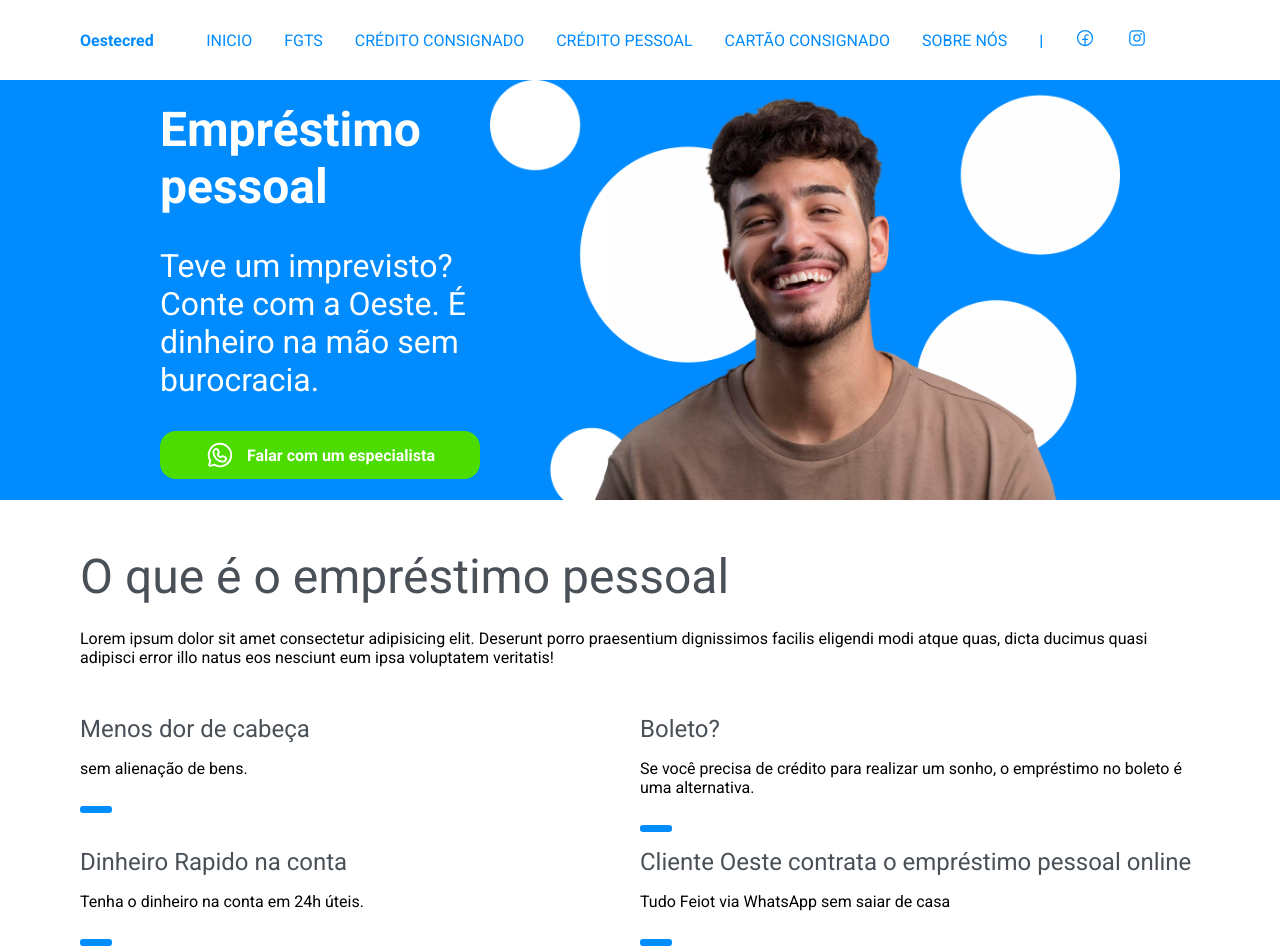
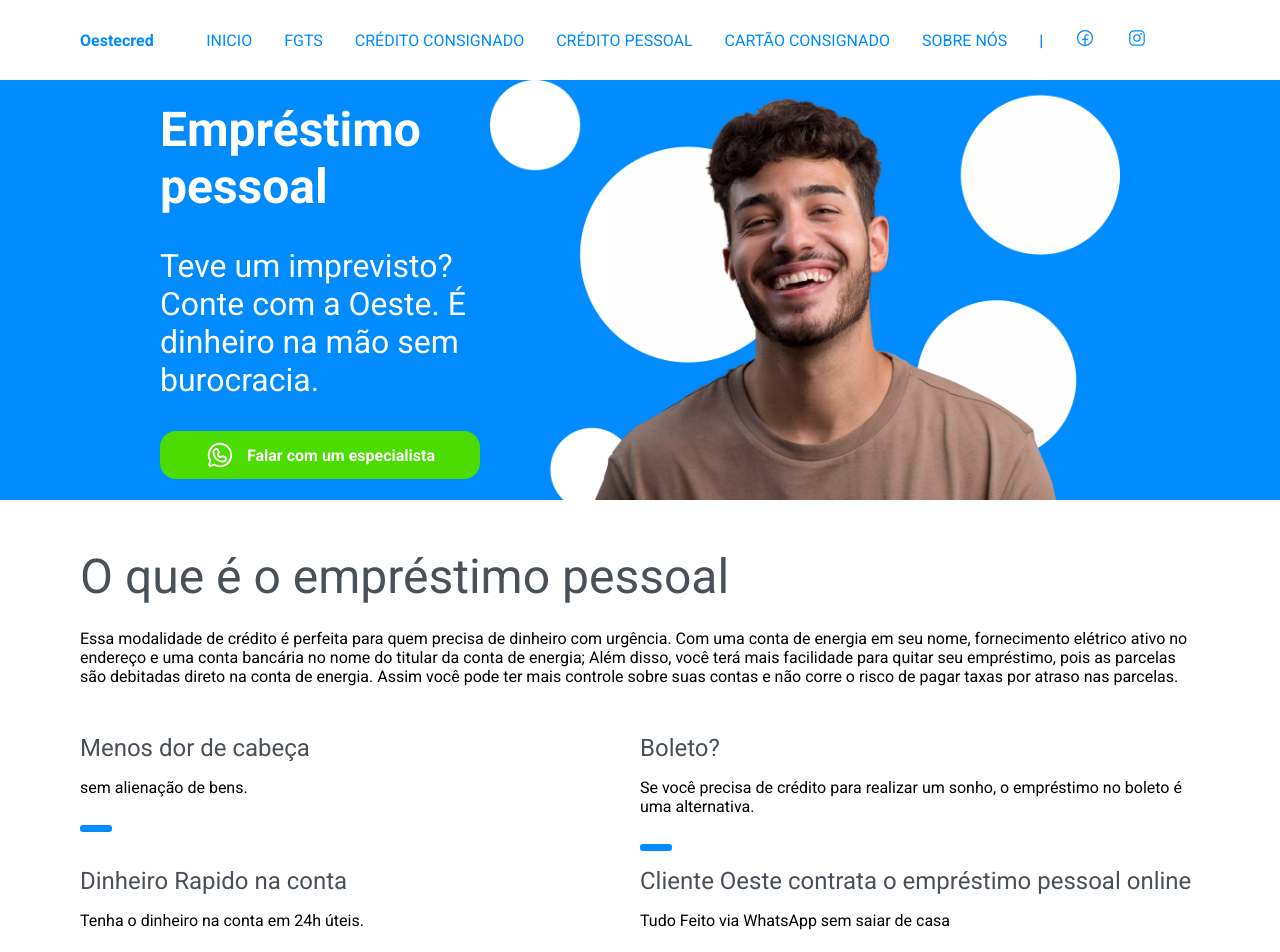
Before and after one commit to Catalendas/Oeste_financeira, a React (Vite) app: page /creditopessoal in a window 1280 px wide. Shown: the top 952 px of the page. Built offline with nearby package versions, Linux system fonts and the light colour scheme.

Commit message:
page creditoPessoal

```diff
--- a/src/Pages/creditoPessoal/Components/About/index.tsx
+++ b/src/Pages/creditoPessoal/Components/About/index.tsx
@@ -7,7 +7,8 @@ export function About() {
             <AboutTitleDescription>
                 <h2>O que é o empréstimo pessoal</h2>
 
-                <p>Lorem ipsum dolor sit amet consectetur adipisicing elit. Deserunt porro praesentium dignissimos facilis eligendi modi atque quas, dicta ducimus quasi adipisci error illo natus eos nesciunt eum ipsa voluptatem veritatis!</p>
+                <p>Essa modalidade de crédito é perfeita para quem precisa de dinheiro com urgência. Com uma conta de energia em seu nome, fornecimento elétrico ativo no endereço e uma conta bancária no nome do titular da conta de energia;
+                Além disso, você terá mais facilidade para quitar seu empréstimo, pois as parcelas são debitadas direto na conta de energia. Assim você pode ter mais controle sobre suas contas e não corre o risco de pagar taxas por atraso nas parcelas. </p>
             </AboutTitleDescription>
 
             <AboutOptions>
@@ -28,7 +29,7 @@ export function About() {
 
                 <div>
                     <strong>Cliente Oeste contrata o empréstimo pessoal online</strong>
-                    <span>Tudo Feiot via WhatsApp sem saiar de casa</span>
+                    <span>Tudo Feito via WhatsApp sem saiar de casa</span>
                 </div>
             </AboutOptions>
 
--- a/src/Pages/creditoPessoal/Components/Why/index.tsx
+++ b/src/Pages/creditoPessoal/Components/Why/index.tsx
@@ -5,13 +5,13 @@ export function Why() {
     return (
         <WhyContainer className="container">
 
-            <div>
                 <h2>Empresa</h2>
                 <Handshake size={32} />
-            </div>
+            <div>
                 <p>Através do crédito popular buscamos realizar sonhos. Nosso objetivo é atender desde famílias que querem adquirir um carro ou fazer uma viagem, até microempreendedores formais e informais que desejam abrir ou investir em seus negócios. Seja qual for o tamanho do seu sonho, nossa missão é fazer com que ele se torne realidade!</p>
 
                 <p>Acreditamos em quem faz!</p>
+            </div>
         </WhyContainer>
     )
 }
--- a/src/Pages/creditoPessoal/index.tsx
+++ b/src/Pages/creditoPessoal/index.tsx
@@ -9,7 +9,6 @@ export function CreditoPessoal() {
             <Banner/>
             <About/>
             <Why/>
-
         </CreditoPessoalContainer>
     )
 }
```
